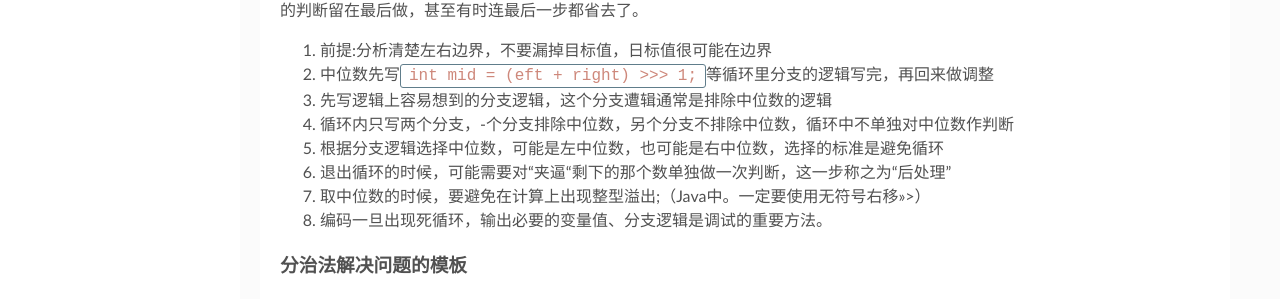
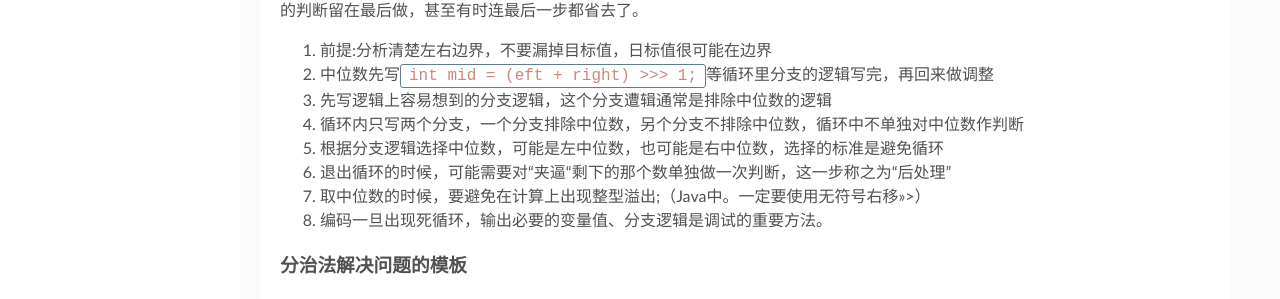
Before and after one commit to yourtion/yourtion.github.io, a Jekyll site: the page built from _posts/2020/01/2020-01-12-leetcode-java-02.md, in a window 1280 px wide and 900 px high. Shown: the part 431-730 px from the top of the window. Built offline with Jekyll 4.4.1, drawn with Linux system fonts in a browser that asks for light colours.

Commit message:
fix: post `leetcode-java-02`

```diff
--- a/_posts/2020/01/2020-01-12-leetcode-java-02.md
+++ b/_posts/2020/01/2020-01-12-leetcode-java-02.md
@@ -27,7 +27,7 @@ tags: ["LeetCode", "Java"]
 1. 前提:分析清楚左右边界，不要漏掉目标值，日标值很可能在边界
 2. 中位数先写`int mid = (eft + right) >>> 1;`等循环里分支的逻辑写完，再回来做调整
 3. 先写逻辑上容易想到的分支逻辑，这个分支遭辑通常是排除中位数的逻辑
-4. 循环内只写两个分支，-个分支排除中位数，另个分支不排除中位数，循环中不单独对中位数作判断
+4. 循环内只写两个分支，一个分支排除中位数，另个分支不排除中位数，循环中不单独对中位数作判断
 5. 根据分支逻辑选择中位数，可能是左中位数，也可能是右中位数，选择的标准是避免循环
 6. 退出循环的时候，可能需要对“夹逼“剩下的那个数单独做一次判断，这一步称之为“后处理"
 7. 取中位数的时候，要避免在计算上出现整型溢出;（Java中。一定要使用无符号右移>>>）
```
